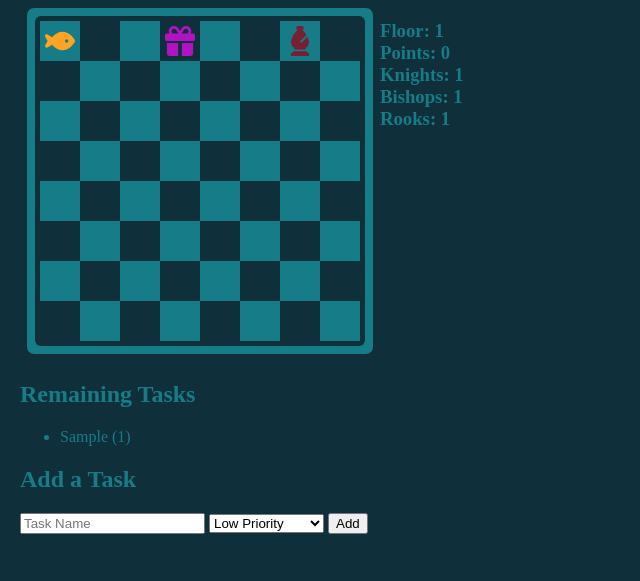
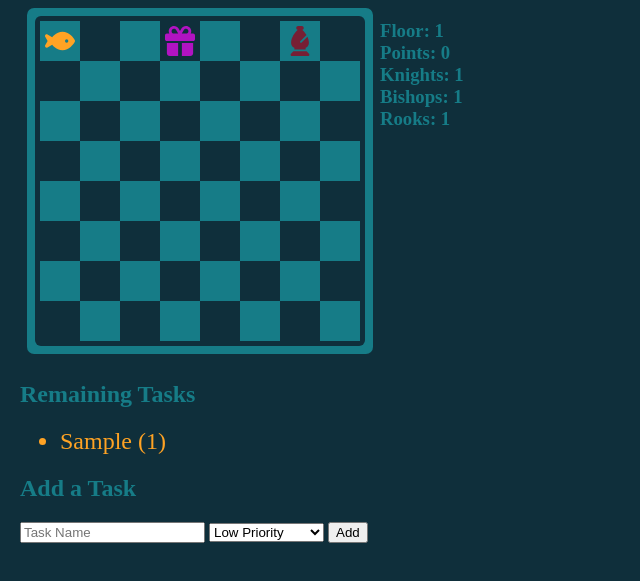
Before and after one commit to Speakman610/taskdungeon, a plain HTML site: page index.html in a window 1280 px wide. Both pictures are taken after typing "Sample" into the empty fields and a click on the button "Add". Shown: the part 79-660 px from the top of the page, without its empty margins (0-640 px from the left). Drawn offline with Linux system fonts and the light colour scheme.

Commit message:
Emphasize tasks

```diff
--- a/styles.css
+++ b/styles.css
@@ -89,6 +89,8 @@ button {
 
 li {
   cursor: pointer;
+  color: var(--player);
+  font-size: x-large;
 }
 
 li:hover {
```
